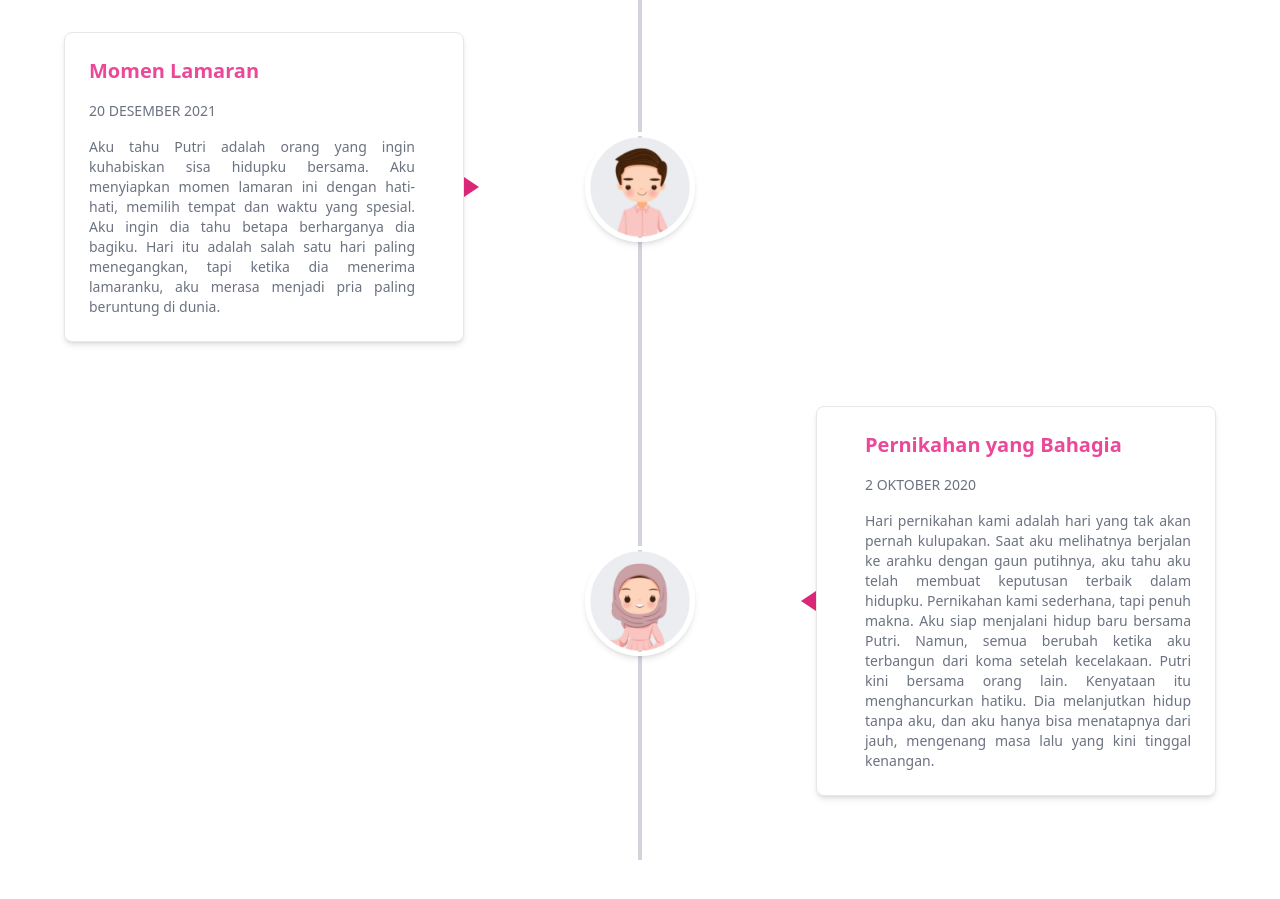
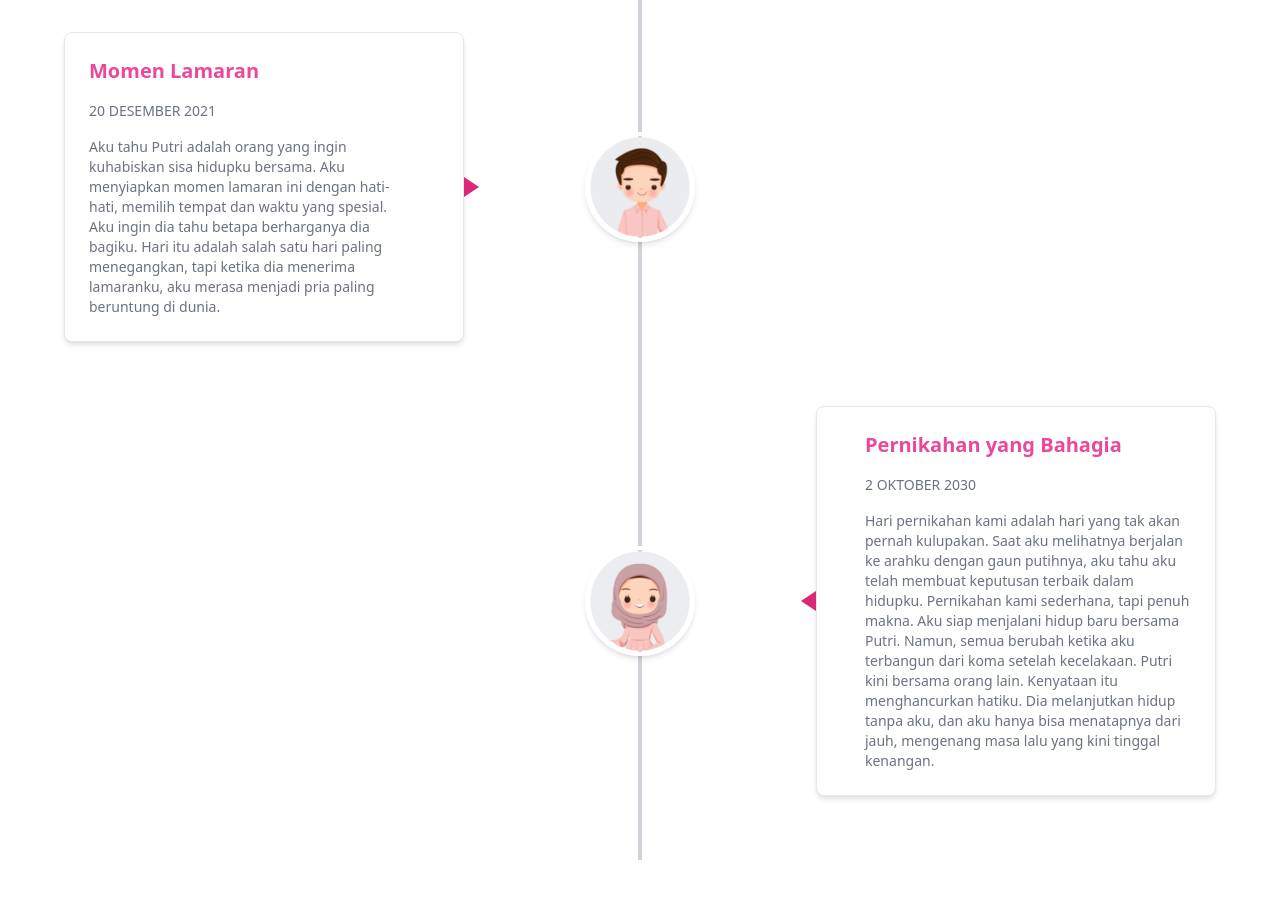
Before and after one commit to maldikurniawan/wedding, a React (Vite) app: page / in a window 1280 px wide. Shown: the part 3960-4859 px from the top of the page. Built offline with nearby package versions, Linux system fonts and the light colour scheme.

Commit message:
fix date

```diff
--- a/src/pages/Story.jsx
+++ b/src/pages/Story.jsx
@@ -39,7 +39,7 @@
     },
     {
       title: "Pernikahan yang Bahagia",
-      date: "2 OKTOBER 2020",
+      date: "2 OKTOBER 2030",
       description:
         "Hari pernikahan kami adalah hari yang tak akan pernah kulupakan. Saat aku melihatnya berjalan ke arahku dengan gaun putihnya, aku tahu aku telah membuat keputusan terbaik dalam hidupku. Pernikahan kami sederhana, tapi penuh makna. Aku siap menjalani hidup baru bersama Putri. Namun, semua berubah ketika aku terbangun dari koma setelah kecelakaan. Putri kini bersama orang lain. Kenyataan itu menghancurkan hatiku. Dia melanjutkan hidup tanpa aku, dan aku hanya bisa menatapnya dari jauh, mengenang masa lalu yang kini tinggal kenangan.",
       image: "assets/images/cewe.png",
@@ -76,7 +76,7 @@
             >
               <h2 className="text-xl font-semibold text-pink-500">{story.title}</h2>
               <p className="text-gray-500 text-sm my-4">{story.date}</p>
-              <p className="text-gray-500 text-sm text-justify">{story.description}</p>
+              <p className="text-gray-500 text-sm">{story.description}</p>
 
               {/* Arrow */}
               <div
```
